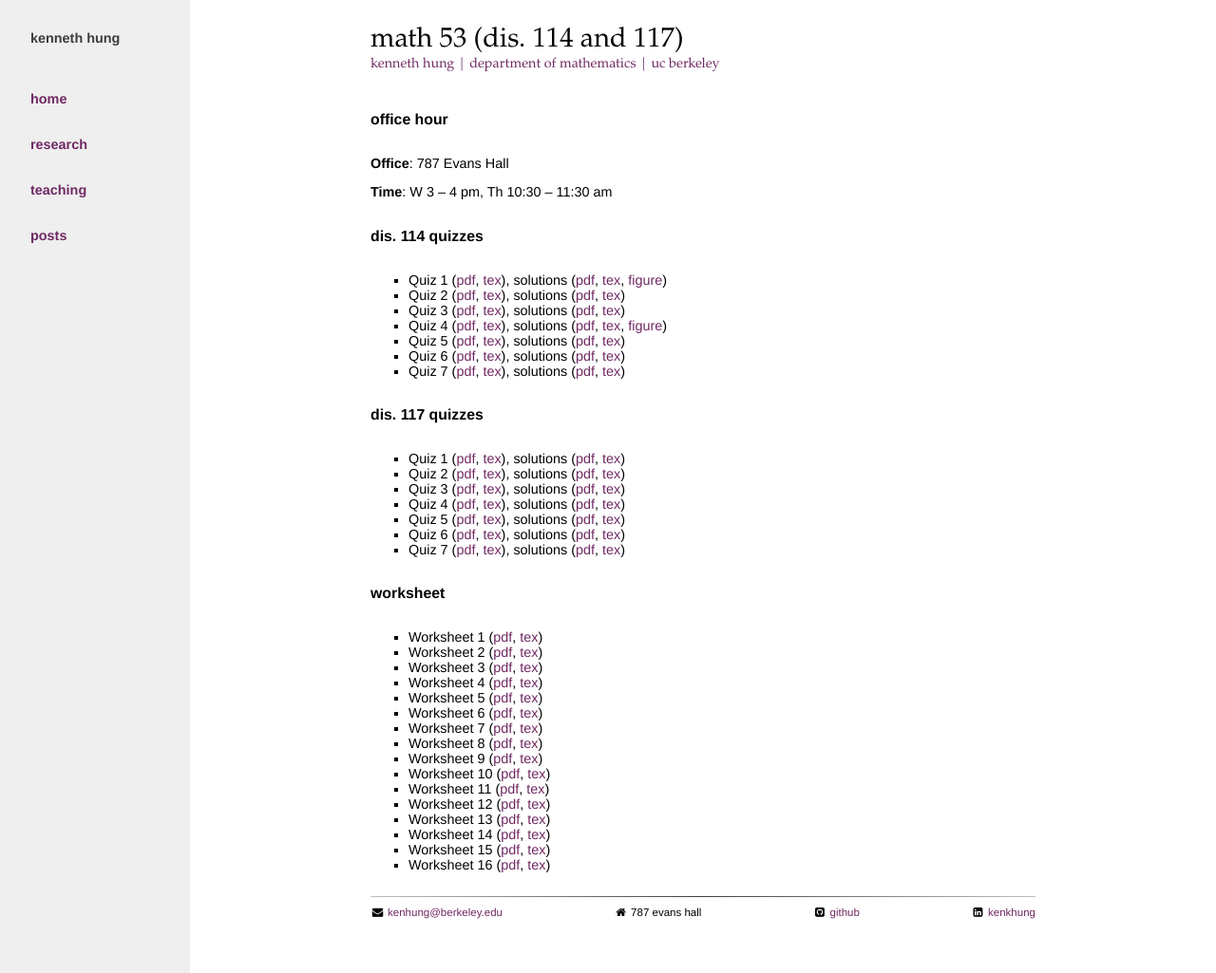
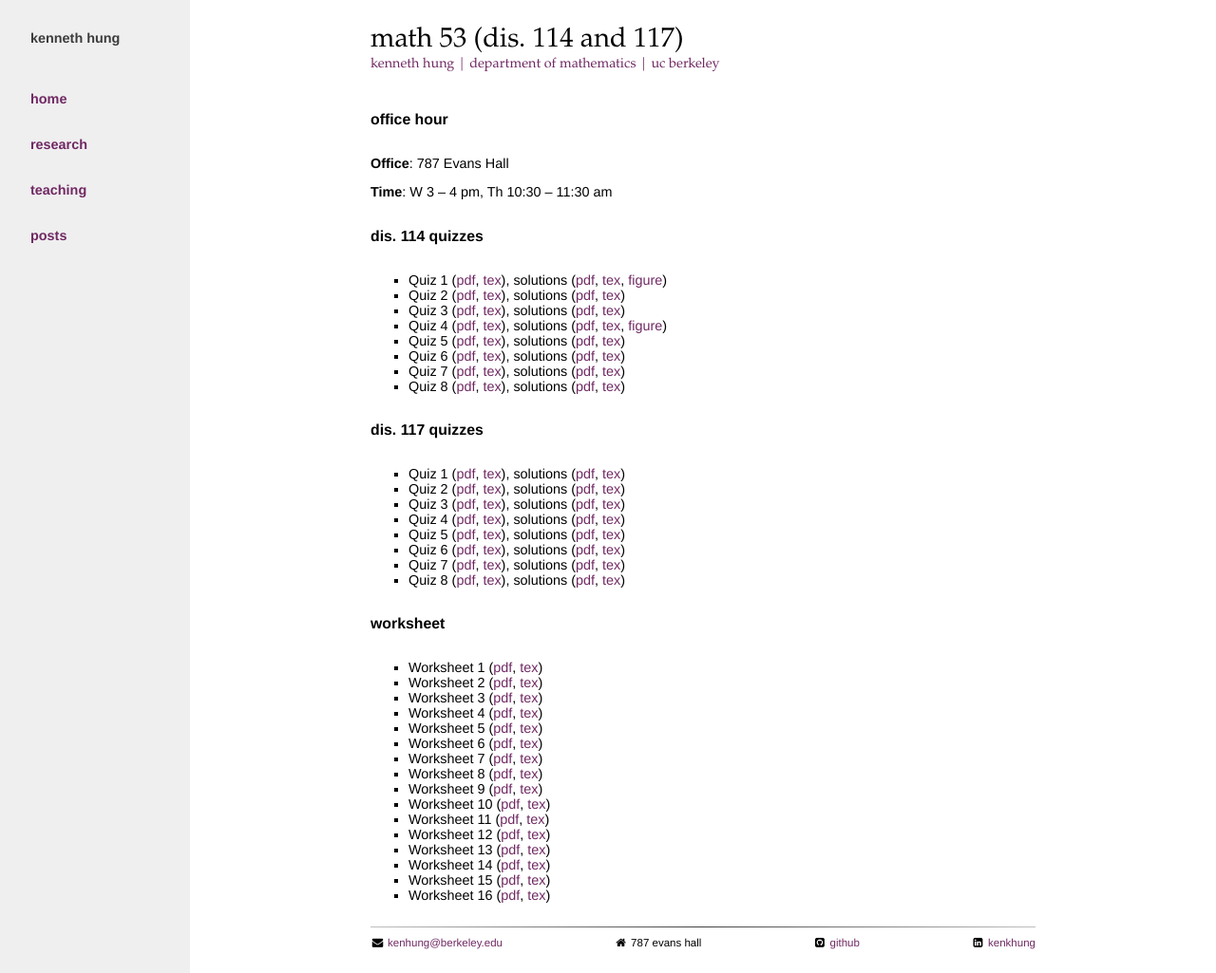
Before and after one commit to yiqunchen/kenhungkk.github.io, a Jekyll site: the page built from courses/math053/index.md, in a window 1280 px wide and 1025 px high. Shown: the whole window at 95% size. Built offline with Jekyll 4.4.1, drawn with Linux system fonts in a browser that asks for light colours; nearby versions of some CDN libraries.

Commit message:
quiz 08 for math053 added

```diff
--- a/courses/math053/index.md
+++ b/courses/math053/index.md
@@ -17,6 +17,7 @@ title: Math 53 (Dis. 114 and 117)
 - Quiz 5 ([pdf](quiz05dis114.pdf), [tex](quiz05dis114.tex)), solutions ([pdf](quiz05dis114sol.pdf), [tex](quiz05dis114.tex))
 - Quiz 6 ([pdf](quiz06dis114.pdf), [tex](quiz06dis114.tex)), solutions ([pdf](quiz06dis114sol.pdf), [tex](quiz06dis114.tex))
 - Quiz 7 ([pdf](quiz07dis114.pdf), [tex](quiz07dis114.tex)), solutions ([pdf](quiz07dis114sol.pdf), [tex](quiz07dis114.tex))
+- Quiz 8 ([pdf](quiz08dis114.pdf), [tex](quiz08dis114.tex)), solutions ([pdf](quiz08dis114sol.pdf), [tex](quiz08dis114.tex))
 
 # Dis. 117 Quizzes
 
@@ -27,6 +28,7 @@ title: Math 53 (Dis. 114 and 117)
 - Quiz 5 ([pdf](quiz05dis117.pdf), [tex](quiz05dis117.tex)), solutions ([pdf](quiz05dis117sol.pdf), [tex](quiz05dis117.tex))
 - Quiz 6 ([pdf](quiz06dis117.pdf), [tex](quiz06dis117.tex)), solutions ([pdf](quiz06dis117sol.pdf), [tex](quiz06dis117.tex))
 - Quiz 7 ([pdf](quiz07dis117.pdf), [tex](quiz07dis117.tex)), solutions ([pdf](quiz07dis117sol.pdf), [tex](quiz07dis117.tex))
+- Quiz 8 ([pdf](quiz08dis117.pdf), [tex](quiz08dis117.tex)), solutions ([pdf](quiz08dis117sol.pdf), [tex](quiz08dis117.tex))
 
 # Worksheet
 
```
Also changed, not shown: 8 other files.
